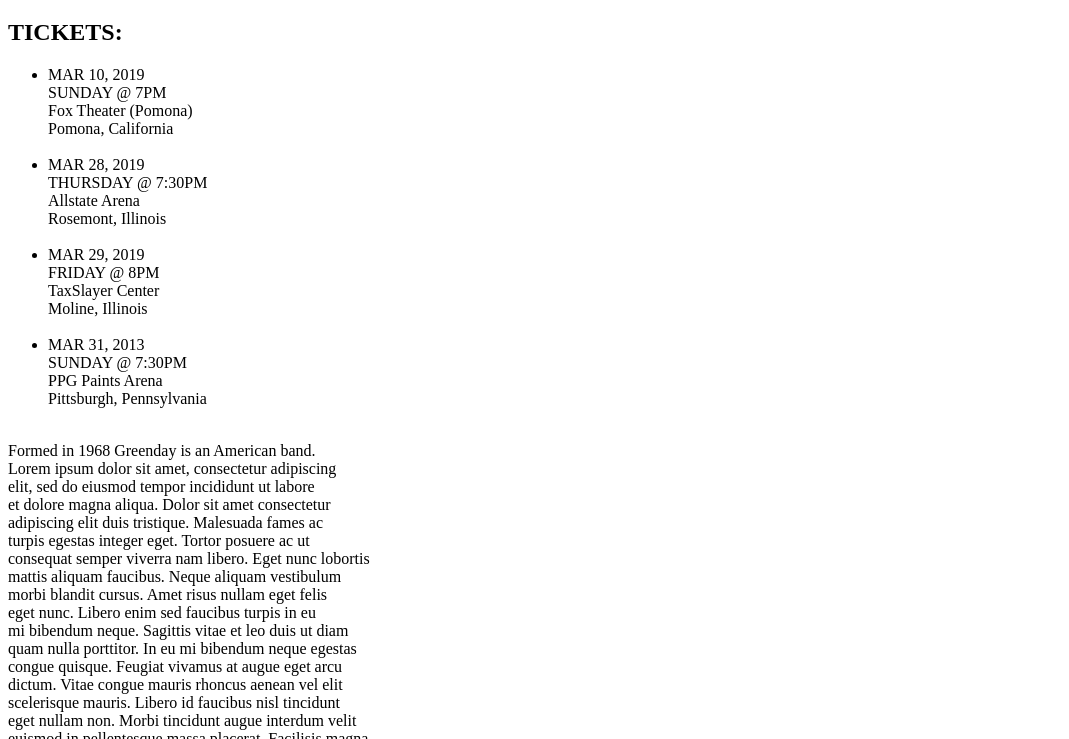
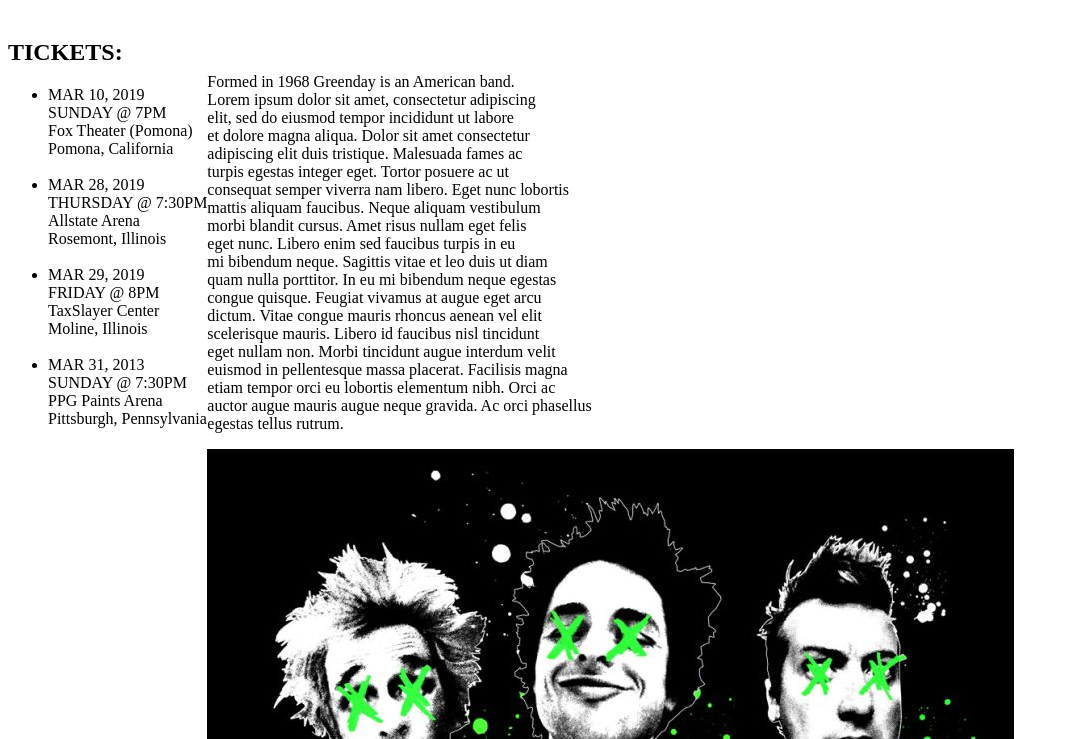
Before and after one commit to naikram19/favourite-band, a plain HTML site: page index.html in a window 1280 px wide. Shown: the part 61-800 px from the top of the page, without its empty margins (0-1069 px from the left). Drawn offline with Linux system fonts and the light colour scheme.

Commit message:
added css

```diff
--- a/css/styles.css
+++ b/css/styles.css
@@ -0,0 +1,8 @@
+.sidebar{
+  float: left;
+  color: black;
+}
+.description{
+  float: center;
+  padding left:50px ;
+}
--- a/index.html
+++ b/index.html
@@ -38,7 +38,7 @@
   </div>
   <div class="description">
     <p>
-      Formed in 1968 Greenday is an American band.<br>
+      <br><br><br>Formed in 1968 Greenday is an American band.<br>
       Lorem ipsum dolor sit amet, consectetur adipiscing<br>
       elit, sed do eiusmod tempor incididunt ut labore <br>
       et dolore magna aliqua. Dolor sit amet consectetur <br>
```
